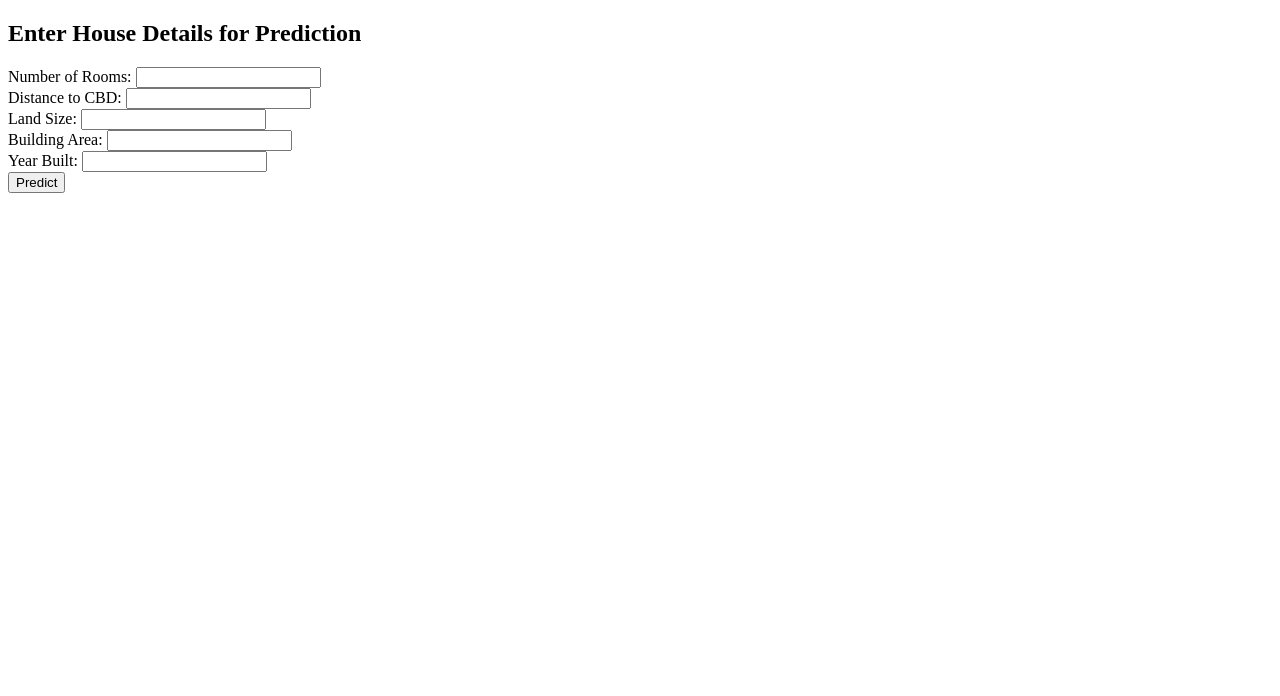
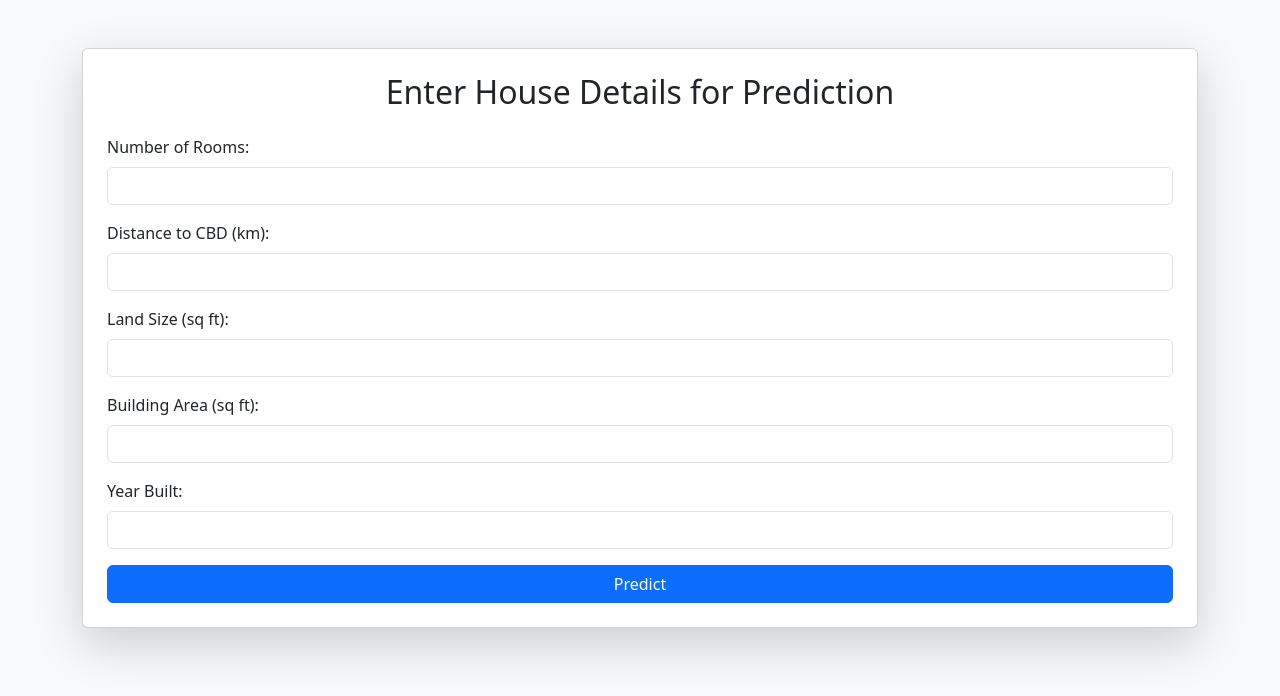
Before and after one commit to lazypotatoez/mlops, a Flask app: page / in a window 1280 px wide. Shown: the top 696 px of the page. Run offline with Flask 3, Linux system fonts and the light colour scheme.

Commit message:
Add files via upload

```diff
--- a/templates/index.html
+++ b/templates/index.html
@@ -1,22 +1,39 @@
 <!DOCTYPE html>
-<html>
+<html lang="en">
 <head>
+    <meta charset="UTF-8">
+    <meta name="viewport" content="width=device-width, initial-scale=1.0">
     <title>House Price Prediction</title>
+    <link rel="stylesheet" href="https://cdn.jsdelivr.net/npm/bootstrap@5.3.0/dist/css/bootstrap.min.css">
 </head>
-<body>
-    <h2>Enter House Details for Prediction</h2>
-    <form action="/predict" method="post">
-        <label>Number of Rooms:</label>
-        <input type="text" name="Rooms"><br>
-        <label>Distance to CBD:</label>
-        <input type="text" name="Distance"><br>
-        <label>Land Size:</label>
-        <input type="text" name="Landsize"><br>
-        <label>Building Area:</label>
-        <input type="text" name="BuildingArea"><br>
-        <label>Year Built:</label>
-        <input type="text" name="YearBuilt"><br>
-        <input type="submit" value="Predict">
-    </form>
+<body class="bg-light">
+    <div class="container mt-5">
+        <div class="card shadow-lg p-4">
+            <h2 class="text-center mb-4">Enter House Details for Prediction</h2>
+            <form action="/predict" method="post">
+                <div class="mb-3">
+                    <label class="form-label">Number of Rooms:</label>
+                    <input type="number" name="Rooms" class="form-control" required>
+                </div>
+                <div class="mb-3">
+                    <label class="form-label">Distance to CBD (km):</label>
+                    <input type="number" step="0.1" name="Distance" class="form-control" required>
+                </div>
+                <div class="mb-3">
+                    <label class="form-label">Land Size (sq ft):</label>
+                    <input type="number" name="Landsize" class="form-control" required>
+                </div>
+                <div class="mb-3">
+                    <label class="form-label">Building Area (sq ft):</label>
+                    <input type="number" name="BuildingArea" class="form-control" required>
+                </div>
+                <div class="mb-3">
+                    <label class="form-label">Year Built:</label>
+                    <input type="number" name="YearBuilt" class="form-control" required>
+                </div>
+                <button type="submit" class="btn btn-primary w-100">Predict</button>
+            </form>
+        </div>
+    </div>
 </body>
 </html>
```
